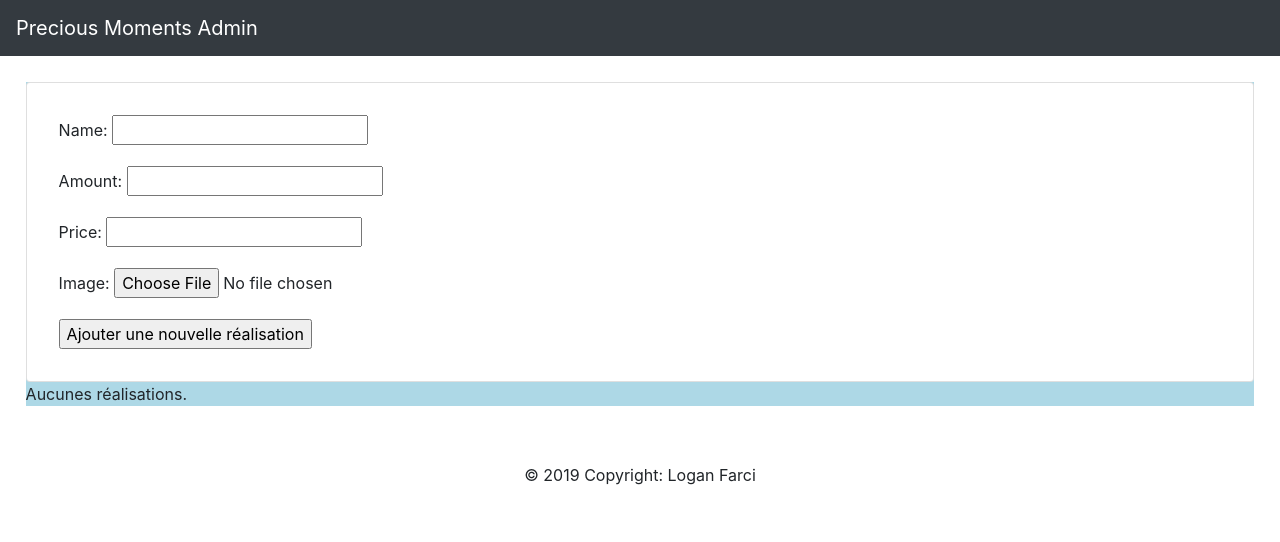
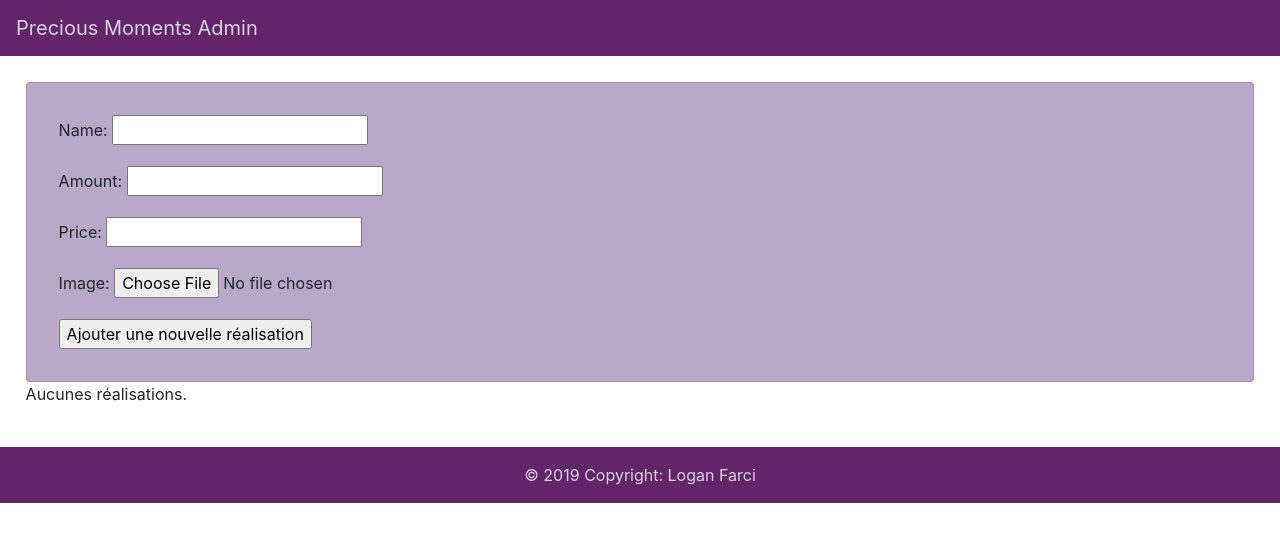
Before and after one commit to Lofaloa/PreciousMomentsAdmin, a Django app: page /glasses/ in a window 1280 px wide. Shown: the top 542 px of the page. Run offline with Django 3.2, Linux system fonts and the light colour scheme; data that the repository does not hold is empty; some libraries are stand-ins or nearby versions.

Commit message:
color palette updated

```diff
--- a/glasses/static/glasses/css/theme.css
+++ b/glasses/static/glasses/css/theme.css
@@ -1,13 +1,38 @@
-/* Color palette: HEX: #f3c58f, #f07579, #ce3536, #747c24 */
+/*
+HEX: #5b9aa0
+HEX: #d6d4e0
+HEX: #b8a9c9*/
+
+:root {
+  --navbar-background-color: #622569;
+  --navbar-brand-background-color: #d6d4e0;
+  --controller-background-color:  #b8a9c9;
+  --card-background-color: #90ecf5;
+}
+
+nav {
+  background-color: var(--navbar-background-color);
+}
+
+.navbar-brand {
+  color: var(--navbar-brand-background-color);
+
+}
 
 article {
   padding: 2%;
 }
 
-.main {
-  background: lightblue;
+.controller {
+  padding: 2em;
+  background: var(--controller-background-color);
 }
 
-.controller {
-  padding: 2em;
+.glass-card {
+  background-color: var(--card-background-color);
 }
+
+footer {
+  background-color: var(--navbar-background-color);
+  color:  var(--navbar-brand-background-color);
+}
--- a/glasses/templates/glasses/index.html
+++ b/glasses/templates/glasses/index.html
@@ -18,7 +18,7 @@
       {% for glass in glasses %}
       <div class="col-auto m-3">
         <!-- Card element documentation: https://getbootstrap.com/docs/4.3/components/card/ -->
-        <div class="card" style="width: 18rem;">
+        <div class="card glass-card" style="width: 18rem;">
           <img src="{{ glass.image.url }}" class="card-img-top" alt="Photo de {{ glass.name }}">
           <div class="card-body">
             <h5 class="card-title">{{ glass.name }}</h5>
--- a/glasses/templates/glasses/page.html
+++ b/glasses/templates/glasses/page.html
@@ -1,7 +1,7 @@
 {% extends "glasses/layout.html" %}
 
 {% block header %}
-<nav class="navbar sticky-top navbar-dark bg-dark">
+<nav class="navbar sticky-top">
   <a class="navbar-brand" href="{% url 'index' %}" title="Retourner à l'écran principal">Precious Moments Admin</a>
 </nav>
 {% endblock %}
```
Also changed, not shown: media/images/produit_12.jpg (added).
